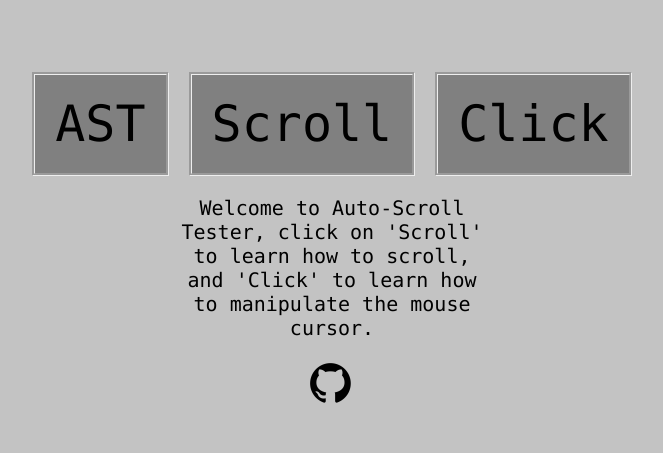
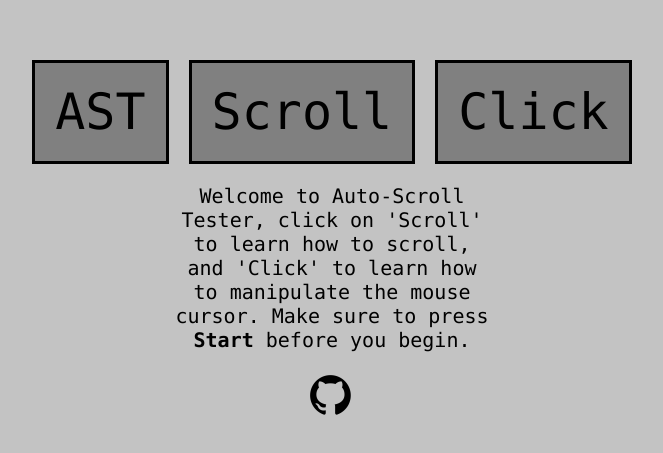
Before and after one commit to nollum/HandsFree, a plain HTML site: page src/site/index.html in a window 1280 px wide. Shown: the part 157-610 px from the top of the page, without its empty margins (308-971 px from the left). Drawn offline with Linux system fonts and the light colour scheme.

Commit message:
update site

```diff
--- a/src/site/index.html
+++ b/src/site/index.html
@@ -15,7 +15,7 @@
                 <li><a href="click.html">Click</a></li>
             </ul>
         </nav>
-        <p>Welcome to Auto-Scroll Tester, click on 'Scroll' to learn how to scroll, and 'Click' to learn how to manipulate the mouse cursor.</p>
+        <p>Welcome to Auto-Scroll Tester, click on 'Scroll' to learn how to scroll, and 'Click' to learn how to manipulate the mouse cursor. Make sure to press <b>Start</b> before you begin.</p>
         <a href="https://github.com/Nollum/Auto-Scroll" target="blank"><img src="../../img/githubicon.png" style="width:50px"></a>
     </header>
 </body>
--- a/src/site/styles.css
+++ b/src/site/styles.css
@@ -50,7 +50,7 @@ body ul li a {
     background-color: grey;
     font-size: 50px;
     padding: 20px;
-    border: groove;
+    border: solid;
 }
 
 body header p {
```
Also changed, not shown: src/site/scroll.html (+1 -1 lines).
